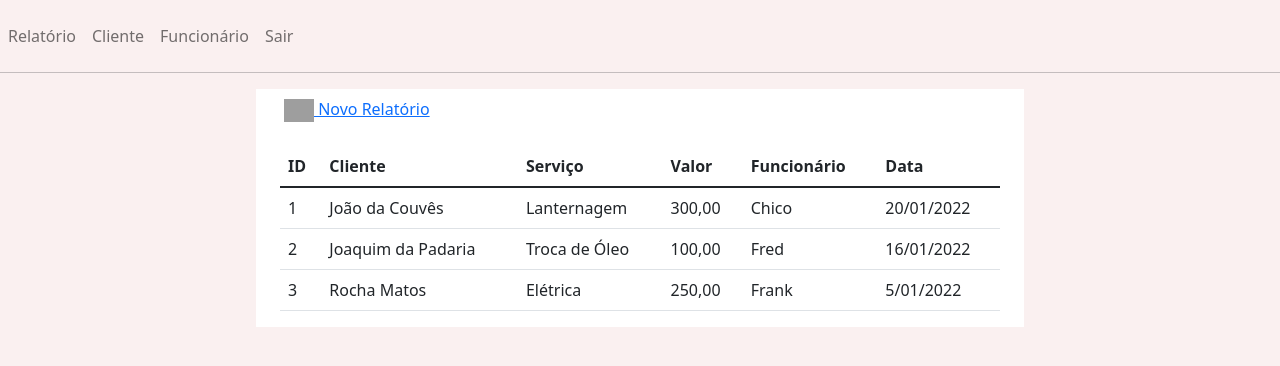
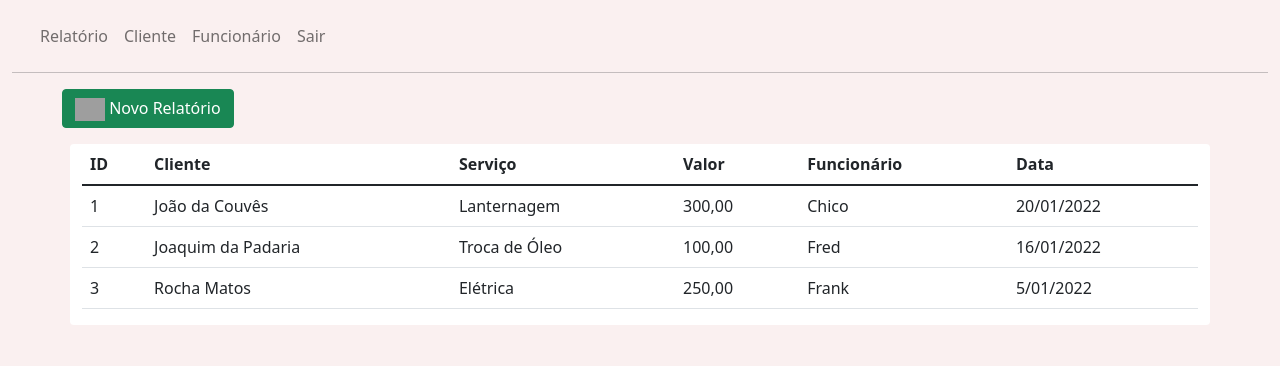
Before and after one commit to thiagoofdev/teste, a Django app: page / in a window 1280 px wide. Shown: the top 366 px of the page. Run offline with Django 4.2, Linux system fonts and the light colour scheme; a user stored in the database is signed in; grey boxes are pictures that could not be loaded.

Commit message:
Novas edições de layout

```diff
--- a/templates/base.html
+++ b/templates/base.html
@@ -8,13 +8,13 @@
 
     <link href="https://cdn.jsdelivr.net/npm/bootstrap@5.1.3/dist/css/bootstrap.min.css" rel="stylesheet" integrity="sha384-1BmE4kWBq78iYhFldvKuhfTAU6auU8tT94WrHftjDbrCEXSU1oBoqyl2QvZ6jIW3" crossorigin="anonymous">
 </head>
-<body class="container-fluio" style="background-color: #faf0f0;">
+<body class="container-fluid" style="background-color: #faf0f0;">
 
     {% include 'navbar.html' %}
 
-    <div class="container" style="background-color:  #fff; width: 60%; height: auto; margin-left: 20%;">
-        {% block content %}{% endblock %}
-    </div>
+
+    {% block content %}{% endblock %}
+
 
     <script src="https://cdn.jsdelivr.net/npm/bootstrap@5.1.3/dist/js/bootstrap.bundle.min.js" integrity="sha384-ka7Sk0Gln4gmtz2MlQnikT1wXgYsOg+OMhuP+IlRH9sENBO0LRn5q+8nbTov4+1p" crossorigin="anonymous"></script>
 </body>
--- a/templates/clients.html
+++ b/templates/clients.html
@@ -6,14 +6,14 @@
         <a href="{% url 'login' %}"> Login </a>
 
         {% else %}
-            <a class="nav-link container mb-3" style="text-decoration: underline;" aria-current="page" href="{% url 'new_client' %}">
+            <a class="btn btn-success mb-3" style="margin-left: 50px;" aria-current="page" href="{% url 'new_client' %}">
                     <img src="#" alt="" style="width: 30px; height: auto;">
                     Novo Cliente
             </a>
 
 
             <!-- table -->
-            <div class="container mb-2">
+            <div class="container mb-2 bg-white rounded">
                 <div class="row">
                     <div class="col-lg-12">
                         <table class="table">
--- a/templates/employees.html
+++ b/templates/employees.html
@@ -6,13 +6,13 @@
         <a href="{% url 'login' %}"> Login </a>
 
         {% else %}
-            <a class="nav-link container mb-3" style="text-decoration: underline;" aria-current="page" href="{% url 'new_employee' %}">
+            <a class="btn btn-success mb-3" style="margin-left: 50px;" aria-current="page" href="{% url 'new_employee' %}">
                     <img src="#" alt="" style="width: 30px; height: auto;">
                     Novo Funcionário
             </a>
 
             <!-- table -->
-    <div class="container mb-2">
+    <div class="container mb-2 bg-white rounded">
         <div class="row">
             <div class="col-lg-12">
                 <table class="table">
--- a/templates/index.html
+++ b/templates/index.html
@@ -5,14 +5,14 @@
         <a href="{% url 'login' %}"> Login </a>
 
         {% else %}
-                <a class="nav-link container mb-3" style="text-decoration: underline;" aria-current="page" href="{% url 'new_report' %}">
+                <a class="btn btn-success mb-3" style="margin-left: 50px;" aria-current="page" href="{% url 'new_report' %}">
                         <img src="#" alt="" style="width: 30px; height: auto;">
                         Novo Relatório
                 </a>
 
 
               <!-- table -->
-              <div class="container mb-2">
+              <div class="container mb-2 bg-white rounded">
                   <div class="row">
                       <div class="col-lg-12">
                           <table class="table">
--- a/templates/navbar.html
+++ b/templates/navbar.html
@@ -3,7 +3,7 @@
     <p style="text-align: center;">{% now 'd/m/Y' %}</p>
 
 {% else %}
-    <nav class="navbar navbar-expand-lg navbar-light p-0">
+    <nav class="navbar navbar-expand-lg navbar-light p-0" style="margin-left: 20px;">
         <div class="mt-3">
             <div class="collapse navbar-collapse d-flex flex-row-reverse" id="navbarSupportedContent">
                 <ul class="navbar-nav">
--- a/templates/new_client.html
+++ b/templates/new_client.html
@@ -3,12 +3,12 @@
 {% block content %}
 
 <!-- Form -->
-    <form class="container col-md-6">
+    <form class="container col-md-6 pb-4 bg-white rounded">
 
     <br>
 
         <h5>Informações Pessoais</h5>
-            <div class="row">
+        <div class="row">
 
             <div class="form-group">
                 <label for="inputAddress">Nome Completo</label>
@@ -40,7 +40,7 @@
                 <input type="email" class="form-control" id="inputEmail4" >
             </div>
 
-            </div>
+        </div>
         </div>
 
         <br>
--- a/templates/new_employee.html
+++ b/templates/new_employee.html
@@ -3,7 +3,7 @@
 {% block content %}
 
 <!-- Form -->
-    <form class="container col-md-6">
+    <form class="container col-md-6 pb-4 bg-white rounded">
 
     <br>
 
--- a/templates/new_report.html
+++ b/templates/new_report.html
@@ -3,7 +3,10 @@
 {% block content %}
 
     <!-- Form -->
-    <form class="container mt-4 pt-4 col-sm-6">
+    <form class="container mt-4 pt-4 pb-4 col-sm-6 bg-white rounded">
+
+        <h5>Informações</h5>
+
         <div class="form-group">
             <label class="mt-3" for="formGroupExampleInput">Cliente</label>
             <input type="text" class="form-control" id="formGroupExampleInput">
--- a/teste/settings.py
+++ b/teste/settings.py
@@ -9,7 +9,7 @@ BASE_DIR = Path(__file__).resolve().parent.parent
 SECRET_KEY = 'django-insecure-c@fxxudob^11g=k12&dh-o@)ptv9ysu%$gs5p+1__xa8g+7+v%'
 
 # SECURITY WARNING: don't run with debug turned on in production!
-DEBUG = False
+DEBUG = True
 
 ALLOWED_HOSTS = ['*']
 
```
